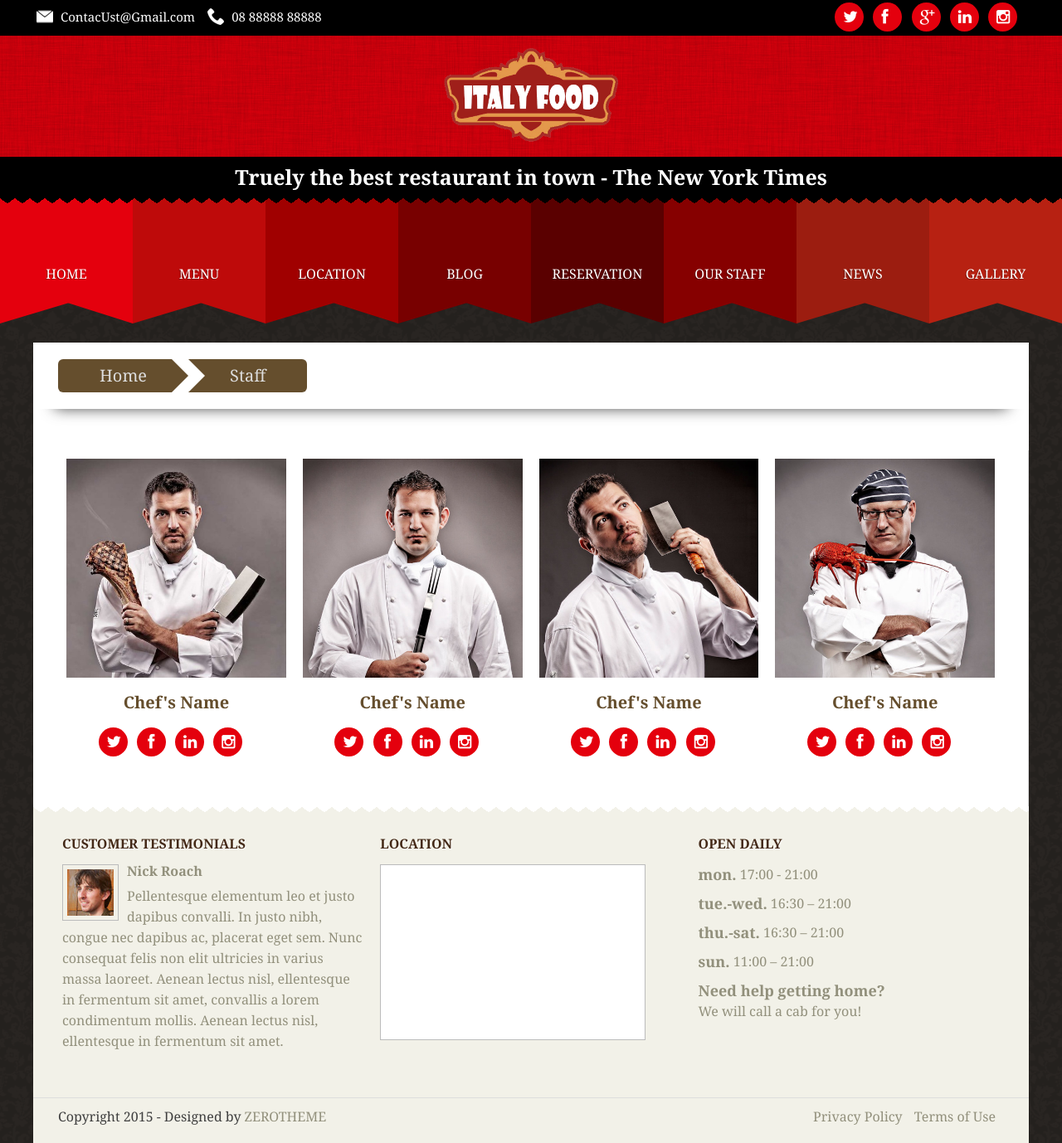
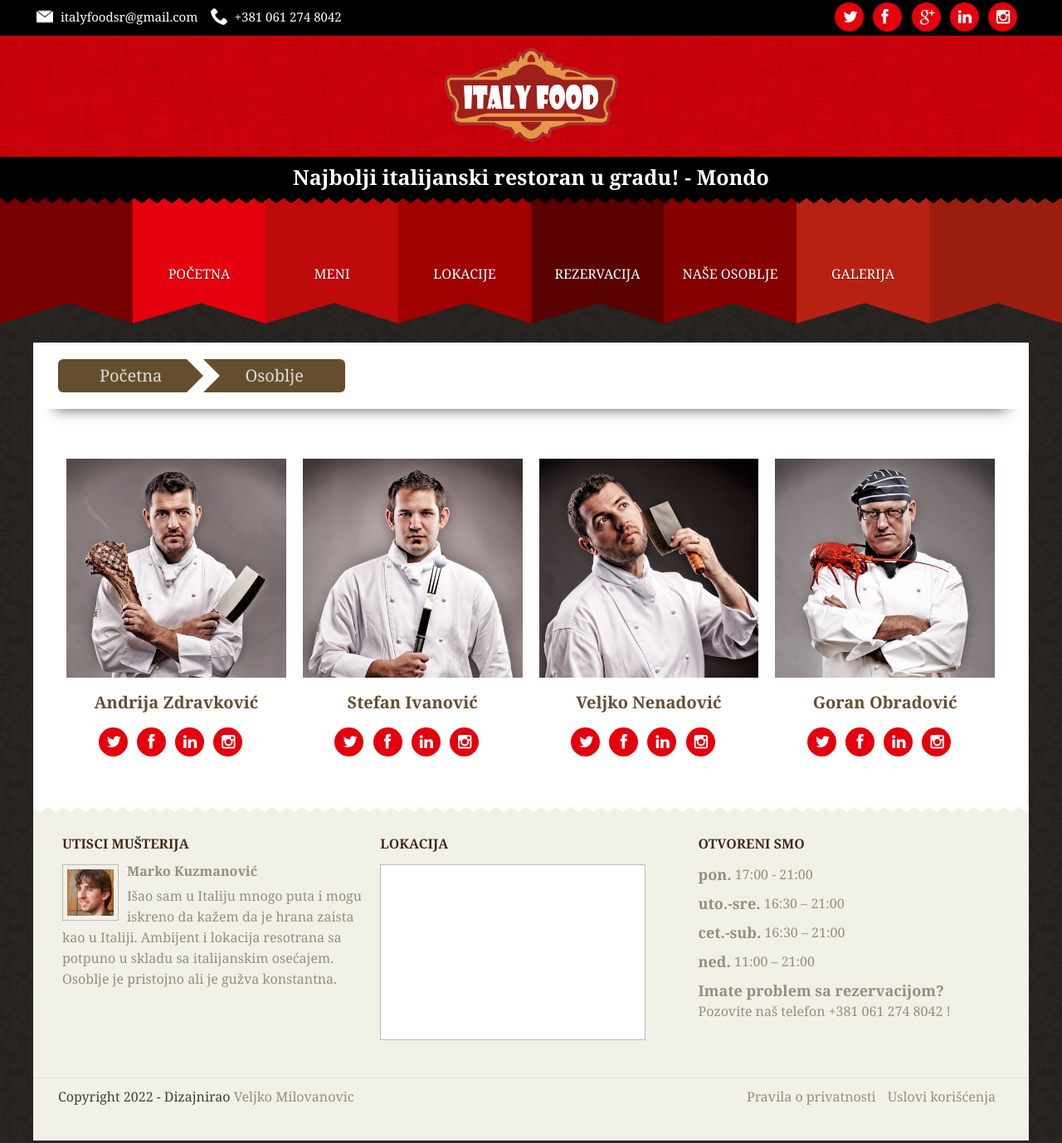
Before and after one commit to Veljko28/italyfood, a plain HTML site: page osoblje.html in a window 1280 px wide. Shown: the part 2-1380 px from the top of the page at 83% size. Drawn offline with Linux system fonts and the light colour scheme; grey boxes are pictures that could not be loaded; a web font is replaced by a local one.

Commit message:
prevod osoblja na srpski

```diff
--- a/staff.html
+++ b/osoblje.html
@@ -5,24 +5,17 @@
 <!--[if (gte IE 9)|!(IE)]><!--><html lang="en"> <!--<![endif]-->
 <head>
 
-    <!-- Basic Page Needs
-  ================================================== -->
 	<meta charset="utf-8">
-	<title>zItalyFood | Free Restaurant Html5 Templates</title>
+	<title>zItalyFood | Naše osoblje</title>
 	<meta name="description" content="Free Responsive Html5 Css3 Templates | zerotheme.com">
 	<meta name="author" content="www.zerotheme.com">
 
-    <!-- Mobile Specific Metas
-  ================================================== -->
 	<meta name="viewport" content="width=device-width, initial-scale=1, maximum-scale=1">
 
-    <!-- CSS
-  ================================================== -->
   	<link rel="stylesheet" href="css/zerogrid.css">
 	<link rel="stylesheet" href="css/style.css">
 	<link rel="stylesheet" href="css/slide.css">
 	<link rel="stylesheet" href="css/menu.css">
-	<!-- Custom Fonts -->
     <link href="font-awesome/css/font-awesome.min.css" rel="stylesheet" type="text/css">
 	<!--[if lt IE 8]>
        <div style=' clear: both; text-align:center; position: relative;'>
@@ -39,12 +32,11 @@
 </head>
 <body>
 <div class="wrap-body">
-	<!--///////////////////////////////////////Top-->
 	<div class="top">
 		<div class="zerogrid">
 			<ul class="number f-left">
-				<li class="mail"><p>ContacUst@Gmail.com</p></li>
-				<li class="phone"><p>08 88888 88888</p></li>
+				<li class="mail"><p>italyfoodsr@gmail.com</p></li>
+				<li class="phone"><p>+381 061 274 8042</p></li>
 			</ul>
 			<ul class="top-social f-right">
 				<li><a href="#"><i class="fa fa-twitter"></i></a></li>
@@ -55,7 +47,6 @@
 			</ul>
 		</div>
 	</div>
-	<!--////////////////////////////////////Header-->
 	<header>
 		<div class="zerogrid">
 			<center><div class="logo"><img src="images/logo.png"></div></center>
@@ -64,32 +55,30 @@
 	<div class="site-title">
 		<div class="zerogrid">
 			<div class="row">
-				<h2 class="t-center">Truely the best restaurant in town - The New York Times</h2>
+				<h2 class="t-center">Najbolji italijanski restoran u gradu! - Mondo</h2>
 			</div>
 		</div>
 	</div>
-    <!--//////////////////////////////////////Menu-->
-    <a href="#" class="nav-toggle">Toggle Navigation</a>
+    <a href="#" class="nav-toggle">Navigacija</a>
     <nav class="cmn-tile-nav">
 		<ul class="clearfix">
-			<li class="colour-1"><a href="index.html">Home</a></li>
-			<li class="colour-2"><a href="menu.html">Menu</a></li>
-			<li class="colour-3"><a href="location.html">Location</a></li>
-			<li class="colour-4"><a href="archive.html">Blog</a></li>
-			<li class="colour-5"><a href="reservation.html">Reservation</a></li>
-			<li class="colour-6"><a href="staff.html">Our Staff</a></li>
-			<li class="colour-7"><a href="news.html">News</a></li>
-			<li class="colour-8"><a href="gallery.html">Gallery</a></li>
+			<li class="colour-4"><a href=#>&nbsp;</a></li>
+			<li class="colour-1"><a href="index.html">Početna</a></li>
+			<li class="colour-2"><a href="meni.html">Meni</a></li>
+			<li class="colour-3"><a href="lokacija.html">Lokacije</a></li>
+			<li class="colour-5"><a href="rezervacija.html">Rezervacija</a></li>
+			<li class="colour-6"><a href="osoblje.html">Naše osoblje</a></li>
+			<li class="colour-8"><a href="galerija.html">Galerija</a></li>
+			<li class="colour-7"><a href="#">&nbsp;</a></li>
 		</ul>
     </nav>
 
-<!--////////////////////////////////////Container-->
 <section id="container" class="sub-page">
 	<div class="wrap-container zerogrid">
 		<div class="crumbs">
 			<ul>
-				<li><a href="index.html">Home</a></li>
-				<li><a href="staff.html">Staff</a></li>
+				<li><a href="index.html">Početna</a></li>
+				<li><a href="osoblje.html">Osoblje</a></li>
 			</ul>
 		</div>
 		<div id="main-content">
@@ -103,7 +92,7 @@
 										<img src="images/chef-1.jpg" />
 									</a>
 								</div>
-								<h3>Chef's Name</h3>
+								<h3>Andrija Zdravković</h3>
 								<ul class="social t-center">
 									<li><a href="#"><i class="fa fa-twitter"></i></a></li>
 									<li><a href="#"><i class="fa fa-facebook"></i></a></li>
@@ -119,7 +108,7 @@
 										<img src="images/chef-2.jpg" />
 									</a>
 								</div>
-								<h3>Chef's Name</h3>
+								<h3>Stefan Ivanović</h3>
 								<ul class="social t-center">
 									<li><a href="#"><i class="fa fa-twitter"></i></a></li>
 									<li><a href="#"><i class="fa fa-facebook"></i></a></li>
@@ -135,7 +124,7 @@
 										<img src="images/chef-3.jpg" />
 									</a>
 								</div>
-								<h3>Chef's Name</h3>
+								<h3>Veljko Nenadović</h3>
 								<ul class="social t-center">
 									<li><a href="#"><i class="fa fa-twitter"></i></a></li>
 									<li><a href="#"><i class="fa fa-facebook"></i></a></li>
@@ -151,7 +140,7 @@
 										<img src="images/chef-4.jpg" />
 									</a>
 								</div>
-								<h3>Chef's Name</h3>
+								<h3>Goran Obradović</h3>
 								<ul class="social t-center">
 									<li><a href="#"><i class="fa fa-twitter"></i></a></li>
 									<li><a href="#"><i class="fa fa-facebook"></i></a></li>
@@ -167,52 +156,51 @@
 	</div>
 </section>
 
-<!--////////////////////////////////////Footer-->
 <footer class="zerogrid">
 	<div class="wrap-footer">
 		<div class="row">
 			<div class="col-1-3">
 				<div class="wrap-col">
-					<h4>Customer Testimonials</h4>
+					<h4>Utisci Mušterija</h4>
 					<div class="row">
 						<img src="images/a-1.jpg">
-						<h5>Nick Roach</h5>
-						<p>Pellentesque elementum leo et justo dapibus convalli. In justo nibh, congue nec dapibus ac, placerat eget sem. Nunc consequat felis non elit ultricies in varius massa laoreet. Aenean lectus nisl, ellentesque in fermentum sit amet, convallis a lorem condimentum mollis. Aenean lectus nisl, ellentesque in fermentum sit amet.</p>
+						<h5>Marko Kuzmanović</h5>
+						<p>Išao sam u Italiju mnogo puta i mogu iskreno da kažem da je hrana zaista kao u Italiji. Ambijent i lokacija resotrana sa potpuno u skladu
+							sa italijanskim osećajem. Osoblje je pristojno ali je gužva konstantna.
+						</p>
 					</div>
 				</div>
 			</div>
 			<div class="col-1-3">
 				<div class="wrap-col">
-					<h4>Location</h4>
-					<div class="wrap-map"><iframe src="https://www.google.com/maps/embed?pb=!1m18!1m12!1m3!1d3164.289259162295!2d-120.7989351!3d37.5246781!2m3!1f0!2f0!3f0!3m2!1i1024!2i768!4f13.1!3m3!1m2!1s0x8091042b3386acd7%3A0x3b4a4cedc60363dd!2sMain+St%2C+Denair%2C+CA+95316%2C+Hoa+K%E1%BB%B3!5e0!3m2!1svi!2s!4v1434016649434" width="100%" height="200" frameborder="0" style="border:0"></iframe></div>
+					<h4>Lokacija</h4>
+					<div class="wrap-map"><iframe src="https://www.google.com/maps/embed?pb=!1m18!1m12!1m3!1d14936.223758258484!2d20.90569860489164!3d44.65692410208145!2m3!1f0!2f0!3f0!3m2!1i1024!2i768!4f13.1!3m3!1m2!1s0x4750937892161ff3%3A0xe22a713a432ab7e6!2sHungry%20spot!5e0!3m2!1ssr!2srs!4v1656150454650!5m2!1ssr!2srs" width="100%" height="200" style="border:0;" allowfullscreen="" loading="lazy" referrerpolicy="no-referrer-when-downgrade"></iframe></div>
 				</div>
 			</div>
 			<div class="col-1-3">
 				<div class="wrap-col">
-					<h4>Open Daily</h4>
-					<p><span>mon.</span> 17:00 - 21:00</p>
-					<p><span>tue.-wed.</span> 16:30 – 21:00</p>
-					<p><span>thu.-sat.</span> 16:30 – 21:00</p>
-					<p><span>sun.</span> 11:00 – 21:00</p>
-					<p><span>Need help getting home?</span></br>
-					We will call a cab for you!</p>
+					<h4>Otvoreni smo</h4>
+					<p><span>pon.</span> 17:00 - 21:00</p>
+					<p><span>uto.-sre.</span> 16:30 – 21:00</p>
+					<p><span>cet.-sub.</span> 16:30 – 21:00</p>
+					<p><span>ned.</span> 11:00 – 21:00</p>
+					<p><span>Imate problem sa rezervacijom?</span></br>
+					Pozovite naš telefon +381 061 274 8042 !</p>
 				</div>
 			</div>
 		</div>
 	</div>
 	<div class="copyright">
 		<div class="wrapper">
-			Copyright 2015 - Designed by <a href="https://www.zerotheme.com" title="free website templates">ZEROTHEME</a>
+			Copyright 2022 - Dizajnirao <a href="https://www.github.com/Veljko28">Veljko Milovanovic</a>
 			<ul class="quick-link f-right">
-				<li><a href="#">Privacy Policy</a></li>
-				<li><a href="#">Terms of Use</a></li>
+				<li><a href="#">Pravila o privatnosti</a></li>
+				<li><a href="#">Uslovi korišćenja</a></li>
 			</ul>
 		</div>
 	</div>
 </footer>
 
-
-	<!-- js -->
 	<script src="js/classie.js"></script>
 	<script src="js/demo.js"></script>
 
```
